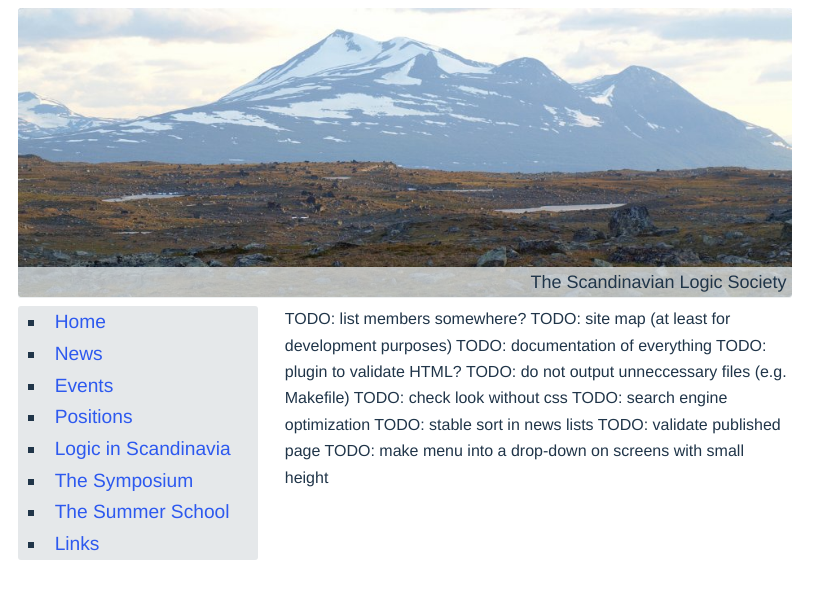
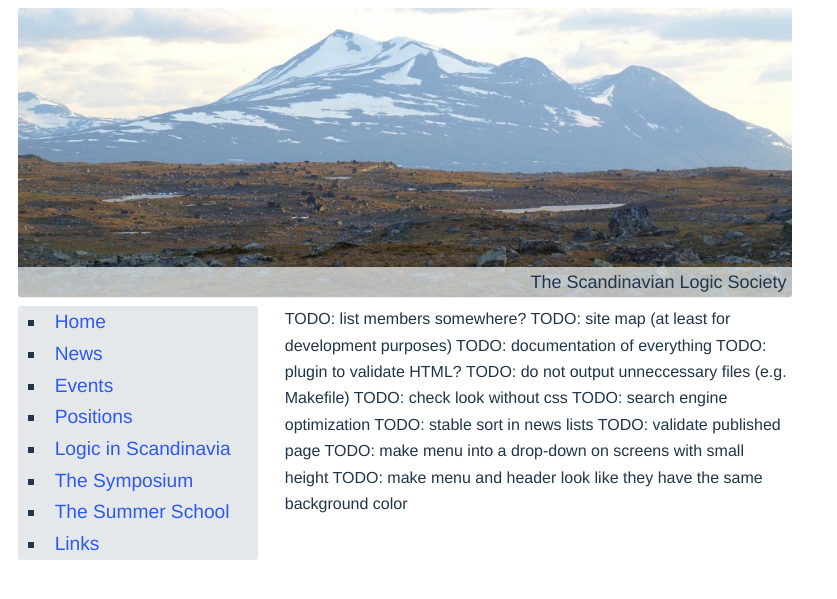
Before and after one commit to scandinavianlogic/scandinavianlogic.github.io, a Jekyll site: the page built from TODO.md, in a window 1280 px wide. Shown: the top 599 px of the page, without its empty margins (0-837 px from the left). Built offline with Jekyll 4.4.1, drawn with Linux system fonts in a browser that asks for light colours; our own code applies the rules of GitHub Pages for plain Markdown files.

Commit message:
added TODO

```diff
--- a/TODO.md
+++ b/TODO.md
@@ -10,3 +10,4 @@
 {{ "TODO: stable sort in news lists" | log_warning }}
 {{ "TODO: validate published page" | log_warning }}
 {{ "TODO: make menu into a drop-down on screens with small height" | log_warning }}
+{{ "TODO: make menu and header look like they have the same background color" | log_warning }}
```
